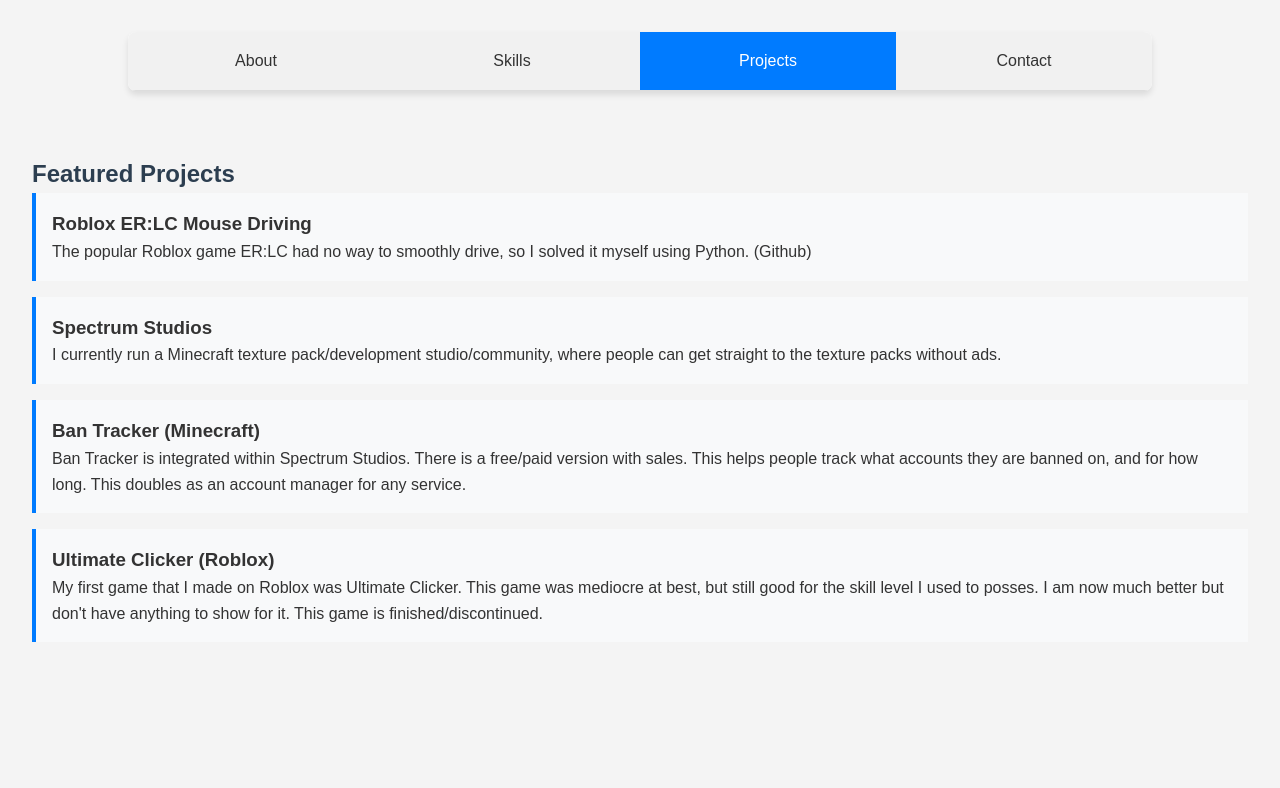
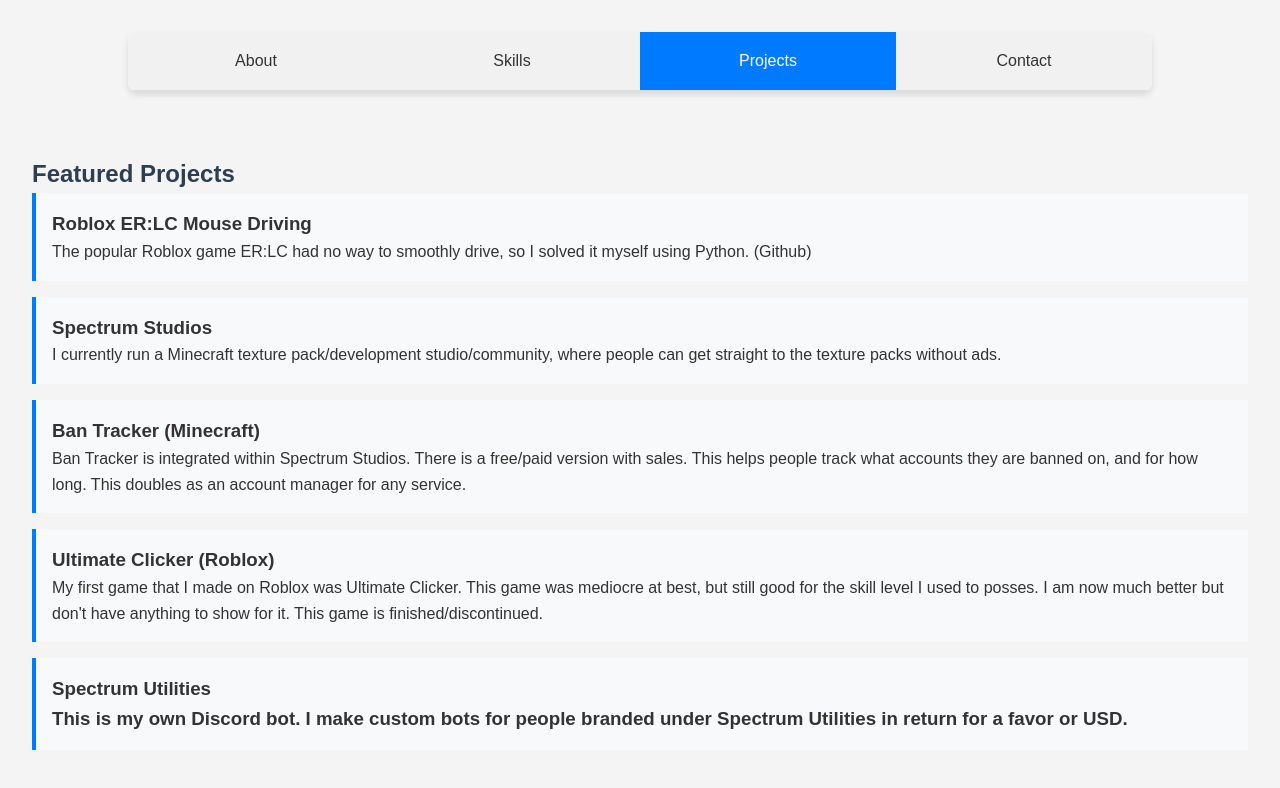
Before and after one commit to Ap-Aileron/Portfolio, a plain HTML site: page index.html in a window 1280 px wide. Both pictures are taken after a click on the element "Projects". Drawn offline with Linux system fonts and the light colour scheme.

Commit message:
Update index.html

```diff
--- a/index.html
+++ b/index.html
@@ -120,6 +120,10 @@
                 <h3>Ultimate Clicker (Roblox)</h3>
                 <p>My first game that I made on Roblox was Ultimate Clicker. This game was mediocre at best, but still good for the skill level I used to posses. I am now much better but don't have anything to show for it. This game is finished/discontinued.</p>
             </div>
+
+            <div class="project">
+                <h3>Spectrum Utilities<h3>
+                <p>This is my own Discord bot. I make custom bots for people branded under Spectrum Utilities in return for a favor or USD.
         </div>
 
         <div id="contact" class="tab-content">
```
